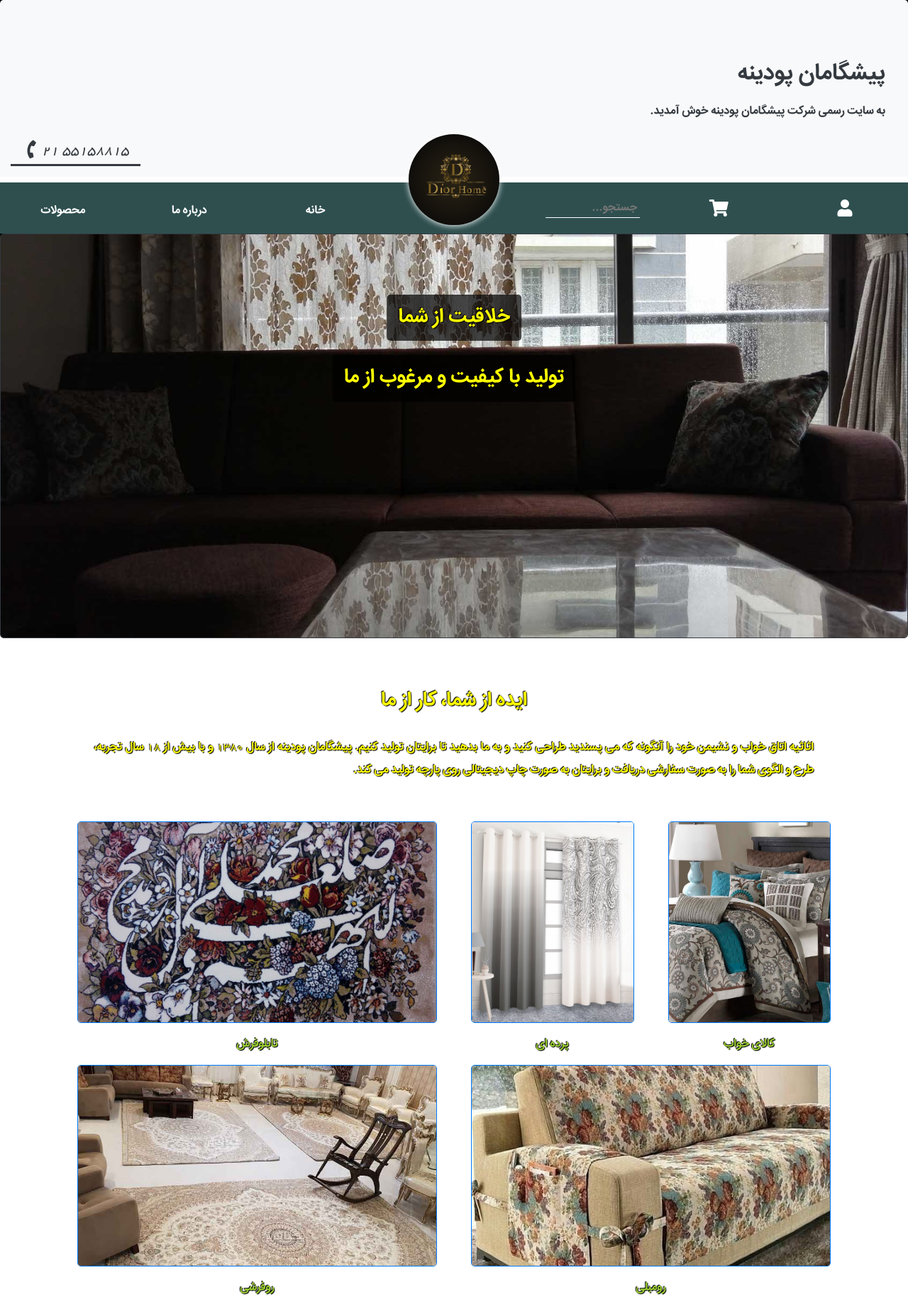
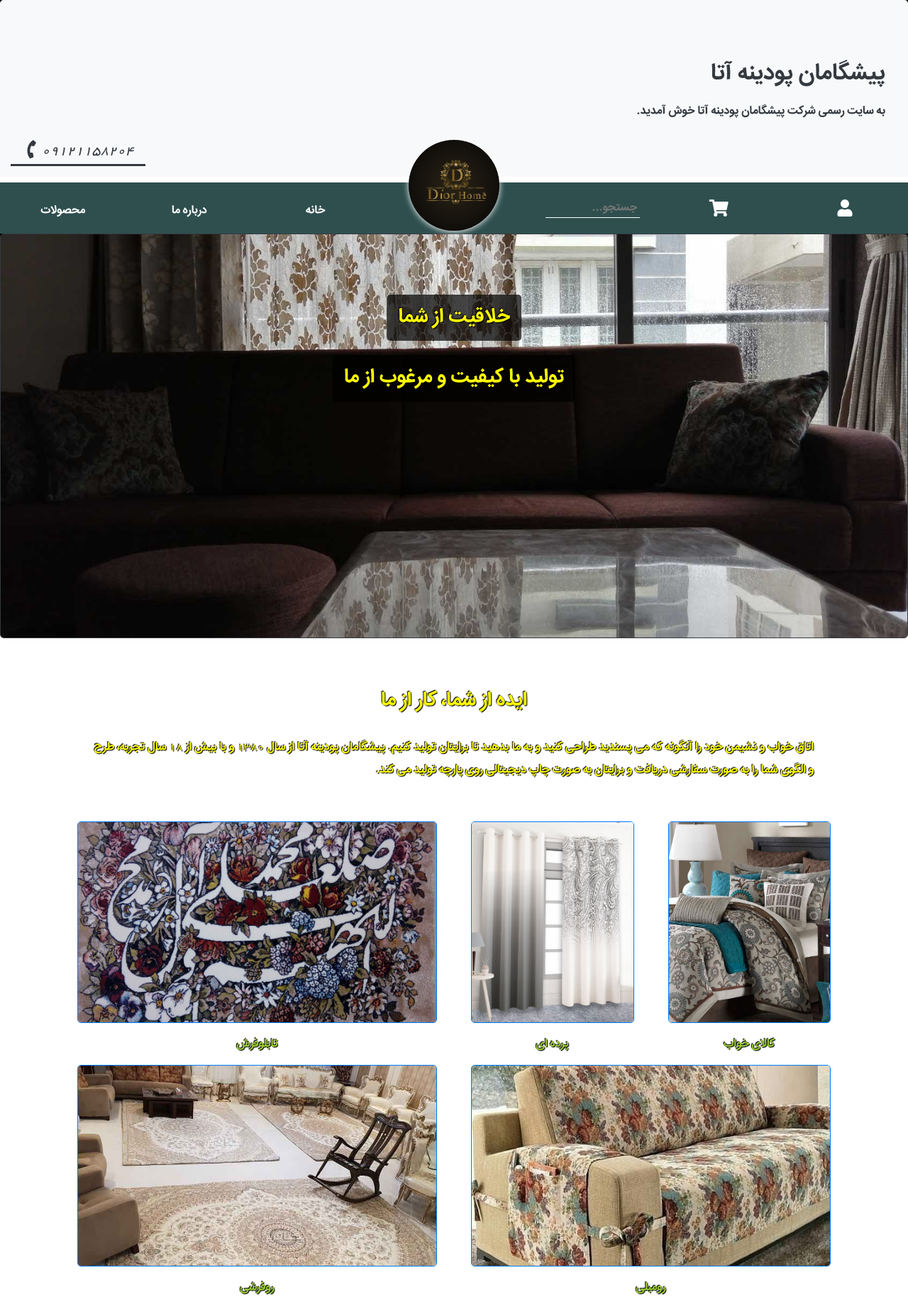
Before and after one commit to Babakashtari/Dior_Home, a PHP site: page / in a window 1280 px wide. Shown: the top 1834 px of the page at 71% size. Run offline with PHP 8.4, Linux system fonts and the light colour scheme.

Commit message:
finalized the index page

```diff
--- a/CSS/header.css
+++ b/CSS/header.css
@@ -4,11 +4,11 @@
   box-sizing: border-box;
 }
 @font-face {
-  src: url(fonts/IRANSansWeb_Bold.ttf);
+  src: url(../Fonts/IRANSansWeb_Bold.ttf);
   font-family: "IranSans";
 }
 @font-face {
-  src: url(fonts/yekannumbers-regular.woff);
+  src: url(../Fonts/yekannumbers-regular.woff);
   font-family: "Yekan";
 }
 .Yekan {
@@ -67,10 +67,10 @@ body > div.jumbotron > div > p > span > a > i {
 }
 header > nav > div.logo > img {
   width: auto;
-  height: 200%;
+  height: 100%;
   border-radius: 50%;
   position: absolute;
-  bottom: 8px;
+  bottom: 0;
   left: 50%;
   -webkit-transform: translateX(-50%);
   transform: translateX(-50%);
--- a/index.php
+++ b/index.php
@@ -43,7 +43,7 @@
         </section>
         <section class="container my-4 py-4 creativity">
                 <h3 class="p-2 p-md-4 mx-2 mx-md-4 ">ایده از شما، کار از ما</h3>
-                <p class="p-2 px-md-4 pb-4 mx-2 mx-md-4 mb-4 ">اثاثيه اتاق خواب و نشيمن خود را آنگونه كه می پسنديد طراحی كنيد و به ما بدهيد تا برايتان توليد كنيم. پيشگامان پودينه از سال <span class="Yekan">1380</span> و با بيش از <span class="Yekan">18</span> سال تجربه، طرح و الگوی شما را به صورت سفارشی دریافت و برایتان به صورت چاپ دیجیتالی روی پارچه تولید می کند.</p>
+                <p class="p-2 px-md-4 pb-4 mx-2 mx-md-4 mb-4 "> اتاق خواب و نشيمن خود را آنگونه كه می پسنديد طراحی كنيد و به ما بدهيد تا برايتان توليد كنيم. پيشگامان پودينه آتا از سال <span class="Yekan">1380</span> و با بيش از <span class="Yekan">18</span> سال تجربه، طرح و الگوی شما را به صورت سفارشی دریافت و برایتان به صورت چاپ دیجیتالی روی پارچه تولید می کند.</p>
                 <table class="container px-1">
                     <tr class="row">
                         <td class="col-6 py-2 px-2 px-md-4"><a href="#"><img class="border border-primary" src="images/index_images/carpet_board1.jpg" alt="روتختی نمونه کار پیشگامان پودینه"></a></td>
@@ -68,7 +68,7 @@
         <section class="cooperation">
             <div>
                 <h3 class="py-2 text-center">تولیدی ها و شرکت های عمده فروشی</h3>
-                <p class="px-4 pb-2 container">عمده فعالیت شركت پيشگامان پودينه همکاری با شركت های عمده فروشی و توليدی های پارچه است که جهت انجام انواع چاپ های ديجيتالی و سابليميشن روی پارچه در تيراژ بالا به پیشگامان پودینه مراجعه می کنند. از جمله تسهيلات در نظر گرفته شده برای اين همكاران می توان به خدمات طاقه پيچی پارچه و ترنسفر آن به صورت طاقه اشاره کرد كه نزد مشتریان عمده فروش از اهميت بسيار بالايی برخوردار است. پيشگامان پودينه همچنين طرح ها و لوگو های چاپ شده روی پارچه را به فرمت سابليميشن برای دفعات بعدی در اختيار مشتریان گرامی قرار می دهد و لذا هيچگونه تجديد چاپ الگو در پيشگامان پودينه شامل هزينه مجدد طراحی نمي شود. </p>
+                <p class="px-4 pb-2 container">عمده فعالیت شركت پيشگامان پودينه آتا همکاری با شركت های عمده فروشی و توليدی های پارچه است که جهت انجام انواع چاپ های ديجيتالی و سابليميشن روی پارچه در تيراژ بالا به پیشگامان پودینه مراجعه می کنند. از جمله تسهيلات در نظر گرفته شده برای اين همكاران می توان به خدمات طاقه پيچی پارچه و ترنسفر آن به صورت طاقه اشاره کرد كه نزد مشتریان عمده فروش از اهميت بسيار بالايی برخوردار است. پيشگامان پودينه آتا همچنين طرح ها و لوگو های چاپ شده روی پارچه را به فرمت سابليميشن برای دفعات بعدی در اختيار مشتریان گرامی قرار می دهد و لذا هيچگونه تجديد چاپ الگو در پيشگامان پودينه آتا شامل هزينه مجدد طراحی نمي شود. </p>
                 <div class="container">
                     <div class="customers mx-3">
                         <?php customers_logo_generator();customers_logo_generator();  ?>
@@ -80,7 +80,7 @@
                     <h3 class="text-center pt-4 pb-2"> کادر مجرب</h3>
                     <img src="images/index_images/expertise.jpg" alt="همکاری با نیروی متخصص" width="100%" height="auto">
                     <p class="text-justify py-4">
-                  سرمايه پيشگامان پودينه به نيروهای متخصص و خلاق آن است.  در صورتی كه در هر یک از موارد زير متخصص هستيد و تمايل به همكاری با ما به صورت دوركاری را داريد، رزومه کاری خود را همراه با نمونه کار هایتان برایمان ارسال کنید.
+                  سرمايه پيشگامان پودينه آتا به نيروهای متخصص و خلاق آن است.  در صورتی كه در هر یک از موارد زير متخصص هستيد و تمايل به همكاری با ما به صورت دوركاری را داريد، رزومه کاری خود را همراه با نمونه کار هایتان برایمان ارسال کنید.
                     </p>
                     <ul class="row">
                         <li class=" col-xs-12 col-sm-6 col-md-3 ">نقاشی</li>
--- a/php/code_functions.php
+++ b/php/code_functions.php
@@ -1,11 +1,11 @@
 <?php
 function jumbotron_generator(){
     echo '  <div class="jumbotron mb-0 mx-sm-0 bg-light text-dark">
-                <h1 class="mx-0 px-0 ">پیشگامان پودینه</h1>
-                <p class="mx-0 px-0 ">به سایت رسمی شرکت پیشگامان پودینه خوش آمدید.</p>
+                <h1 class="mx-0 px-0 ">پیشگامان پودینه آتا</h1>
+                <p class="mx-0 px-0 ">به سایت رسمی شرکت پیشگامان پودینه آتا خوش آمدید.</p>
                 <div itemscope itemtype="https://schema.org/LocalBusiness">
                     <p itemprop="name">
-                        <span itemprop="telephone"><a class="text-dark" href="tel:02155158815"><span class="Yekan">55158815 21</span><i class="fa fa-phone px-1"></i></a></span>
+                        <span itemprop="telephone"><a class="text-dark" href="tel:09121158204"><span class="Yekan">09121158204</span><i class="fa fa-phone px-1"></i></a></span>
                     </p>
                 </div>
             </div>
@@ -40,7 +40,7 @@ function header_generator(){
         <!-- logo -->
         <div class="logo col-2 text-center">
             <p class="">Dior Home</p>
-            <img src="images/Dior_logo.png" alt="Dior Home logo">
+            <img src="images/Dior_logo.jpg" alt="Dior Home logo">
         </div>
         <!-- right ul -->
         <div class="right col-5">
@@ -166,7 +166,7 @@ function canvas_generator(){
 }
 
 function customers_logo_generator(){
-    $customers_logo_src = ['images/logos/army_logo.png','images/logos/Kowsarbaft_logo.png', 'images/logos/Institute_of_Childrens_Education.png', 'images/logos/Social_security.jpg', 'images/logos/municipality.jpg', 'images/logos/Saipa_logo.png', 'images/logos/seda_logo.png', 'images/logos/iran_air.jpg', 'images/logos/ata_airlines.jpg', 'images/logos/erfan_hospital.jpg', "images/logos/erfan_niyayesh_hospital.png", 'images/logos/fire_fighting_logo.jpg', 'images/logos/Ministry_of_Education.png'];
+    $customers_logo_src = ['images/logos/army_logo.png','images/logos/Kowsarbaft_logo.png', 'images/logos/Institute_of_Childrens_Education.png', 'images/logos/Social_security.jpg', 'images/logos/municipality.jpg', 'images/logos/Saipa_logo.png', 'images/logos/Seda_logo.jpg', 'images/logos/iran_air.jpg', 'images/logos/ata_airlines.jpg', 'images/logos/erfan_hospital.jpg', "images/logos/erfan_niyayesh_hospital.png", 'images/logos/fire_fighting_logo.jpg', 'images/logos/Ministry_of_Education.png'];
     $customers_logo_alts = ['ارتش جمهوري اسلامي ايران', 'کوثر بافت نوین', 'کانون پرورش فکری کودکان و نوجوانان', 'سازمان تامین اجتماعی', 'شهرداری تهران', 'سايپا خودرو', 'صدا و سيماي جمهوري اسلامي ايران', 'هما جمهوري اسلامي ايران', 'شركت هواپيمايي آتا','بيمارستان عرفان', 'بیمارستان عرفان نیایش', 'سازمان آتش نشانی تهران', 'آموزش و پرورش استان تهران'];
     $customers_logo_hrefs = ['https://aja.ir', "https://kowsarbaft.ir", 'https://kanoonnews.ir', 'https://tamin.ir', 'https://tehran.ir', 'https://saipacorp.com', 'https://irib.ir', 'https://iranair.com', 'https://ataair.ir', 'https://erfanhospital.ir', 'https:///niayeshhospital.ir', 'https://fa.wikipedia.org/wiki/%D8%B3%D8%A7%D8%B2%D9%85%D8%A7%D9%86_%D8%A2%D8%AA%D8%B4%E2%80%8C%D9%86%D8%B4%D8%A7%D9%86%DB%8C', 'https://medu.ir' ];
 
@@ -180,7 +180,7 @@ function customers_logo_generator(){
 function footer_generator(){
     echo    '
     <footer class="container-fluid position-relative">
-    <img src="images/Dior_logo.png" alt="لوگوی پیشگامان پودینه">
+    <img src="images/Dior_logo.jpg" alt=" لوگوی پیشگامان پودینه آتا">
     <div id="devider" class="container py-2">
         <div class="row">
             <p class="col-12 text-right text-light pb-3 pt-5"><span class="bg-primary p-2"><i class="px-2 fas fa-tags"></i>دسترسی سریع</span><span class=" p-2 mr-sm-2"><i class="px-2 fas fa-map-marker-alt"></i> کارخانه و دفاتر زیر مجموعه</span></p>
@@ -226,17 +226,17 @@ function footer_generator(){
             <div class="col-12 col-md-6">
                 <p class="text-light text-right font-weight-bold"><span>کارخانه:</span></p>
                 <ul>
-                    <li class="text-right py-2"><p class="text-light text-right"><i class="fas fa-address-card pl-2"></i>آدرس: اردبیل، شهرک صنعتی فجر، ساختمان قائم پلاک <span class="Yekan">50</span></p></li>
-                    <li class="text-right py-2 "><p class="text-light text-right"><i class="fas fa-phone pl-2"></i>تلفن: <span class="Yekan">22785456 </span>- <span class="Yekan">44558821 </span>- <span class="Yekan">06127621031</span></p></li>
-                    <li class="text-right py-2"><p class="text-light text-right"><i class="fas fa-envelope pl-2"></i>ایمیل: factory@diorhome.com</p></li>
+                    <li class="text-right py-2"><p class="text-light text-right"><i class="fas fa-address-card pl-2"></i>اردبیل، ميدان ايثار، شهرك صنعتي فاز <span class="Yekan">1</span>  خيابان پنج شرقي پيشگامان پودينه آتا</p></li>
+                    <li class="text-right py-2 "><p class="text-light text-right"><i class="fas fa-phone pl-2"></i> <span class="Yekan">55637991 </span>- <span class="Yekan">09122084055 </span></p></li>
+                    <li class="text-right py-2"><p class="text-light text-right"><i class="fas fa-envelope pl-2"></i>factory@diorhome.com</p></li>
                 </ul>
             </div>
             <div class="col-12 col-md-6">
                 <p class="text-light text-right font-weight-bold"><span>دفتر مرکزی:</span></p>
                 <ul>
-                    <li class="text-right py-2"><p class="text-light text-right"><i class="fas fa-address-card pl-2"></i>آدرس: تهران بازار بزرگ، بازار عباس آباد، سرای آزادی، دالان دوم پلاک <span class="Yekan">302</span> پلاک <span class="Yekan">50</span></p></li>
-                    <li class="text-right py-2 "><p class="text-light text-right"><i class="fas fa-phone pl-2"></i>تلفن: <span class="Yekan">22785456 </span>- <span class="Yekan"><span class="Yekan">44558821</span></span> - <span class="Yekan"><span class="Yekan"><span class="Yekan"><span class="Yekan">06127621031</span></span></span></span></p></li>
-                    <li class="text-right py-2"><p class="text-light text-right"><i class="fas fa-envelope pl-2"></i>ایمیل: burreau@diorhome.com</p></li>
+                    <li class="text-right py-2"><p class="text-light text-right"><i class="fas fa-address-card pl-2"></i>تهران، بازار بزرگ، سرای آزادی، طبقه اول پلاک <span class="Yekan">48</span></p></li>
+                    <li class="text-right py-2 "><p class="text-light text-right"><i class="fas fa-phone pl-2"></i> <span class="Yekan">55615148 </span>- <span class="Yekan"><span class="Yekan">55983072</span></span> - <span class="Yekan"><span class="Yekan"><span class="Yekan"><span class="Yekan">09121158204</span></span></span></span></p></li>
+                    <li class="text-right py-2"><p class="text-light text-right"><i class="fas fa-envelope pl-2"></i>burreau@diorhome.com</p></li>
                 </ul>
             </div>
         </div>
```
Also changed, not shown: images/Dior_logo.jpg (added), images/logos/Seda_logo.jpg (added), images/logos/Seda_logo.png (deleted).
